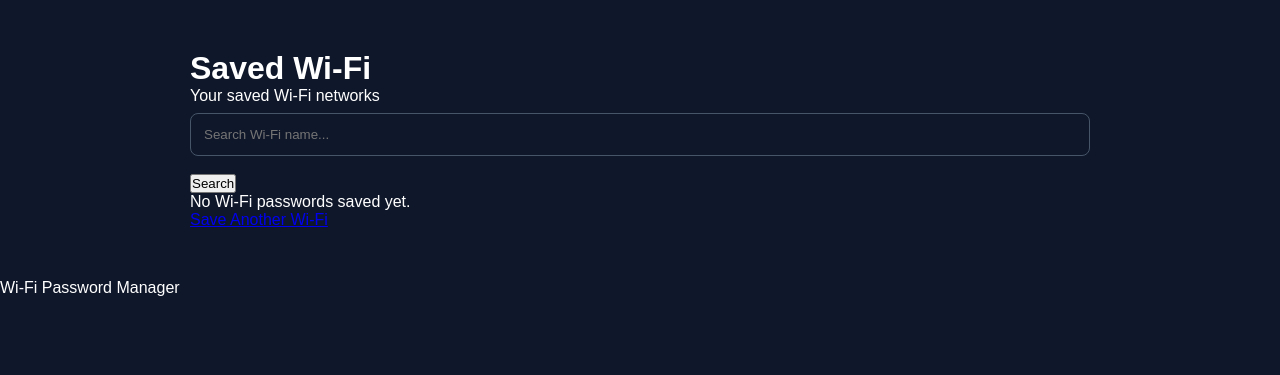
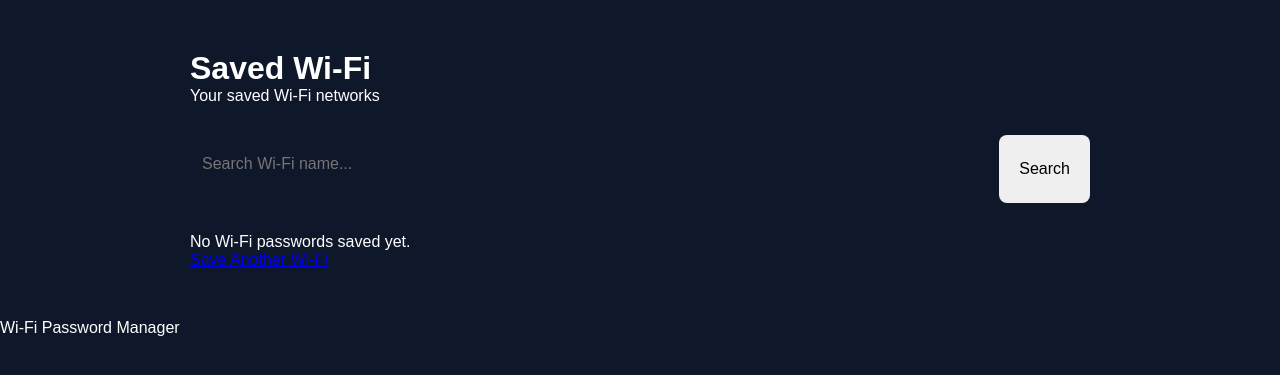
Before and after one commit to princenwiidumtech/wifi-password-manager, a Flask app: page /view in a window 1280 px wide. Shown: the part 86-461 px from the top of the page. Run offline with Flask 3, Linux system fonts and the light colour scheme; data that the repository does not hold is empty.

Commit message:
Add styles for search form
Added styles for search form layout and input elements.

```diff
--- a/static/style.css
+++ b/static/style.css
@@ -173,3 +173,27 @@ label {
 .password {
     letter-spacing: 2px;
 }
+
+/* Search Form */
+
+.search-form {
+    display: flex;
+    gap: 10px;
+    margin: 30px 0;
+}
+
+.search-form input {
+    flex: 1;
+    padding: 12px;
+    border: none;
+    border-radius: 8px;
+    font-size: 16px;
+}
+
+.search-form button {
+    padding: 12px 20px;
+    border: none;
+    border-radius: 8px;
+    cursor: pointer;
+    font-size: 16px;
+}
```
